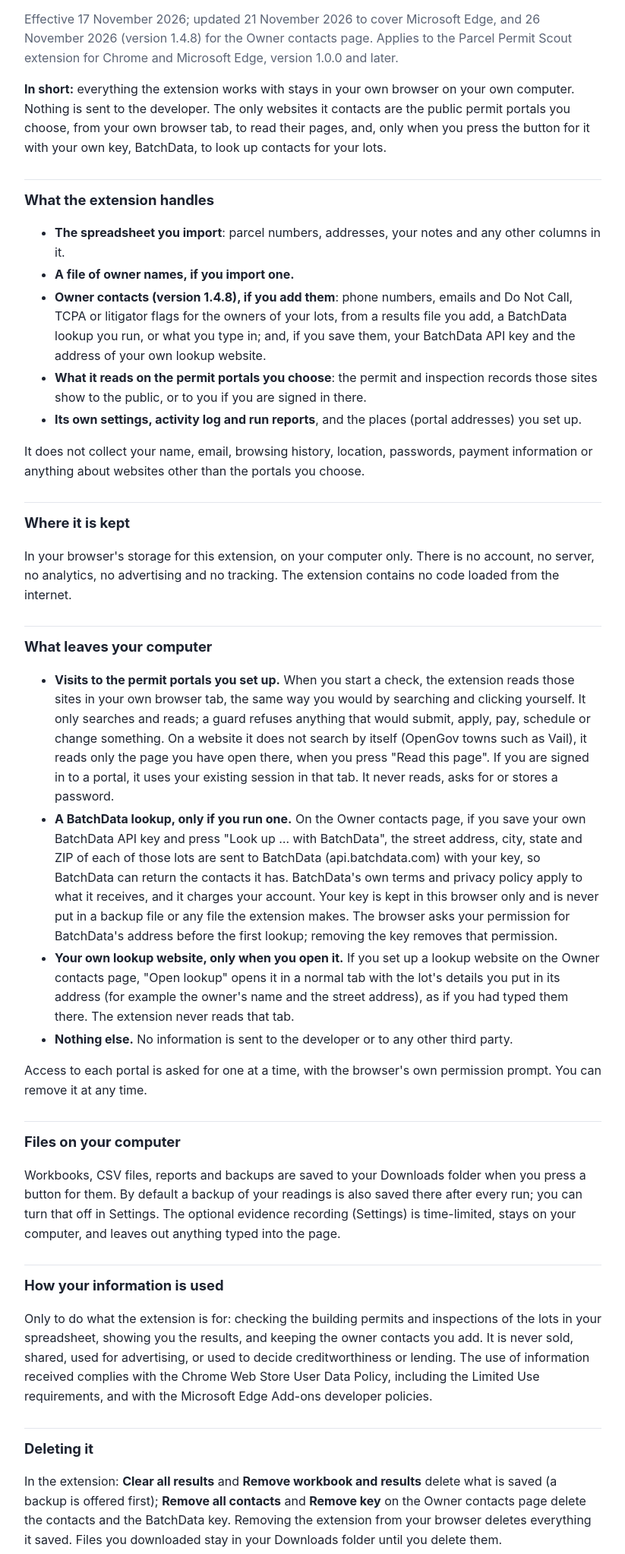
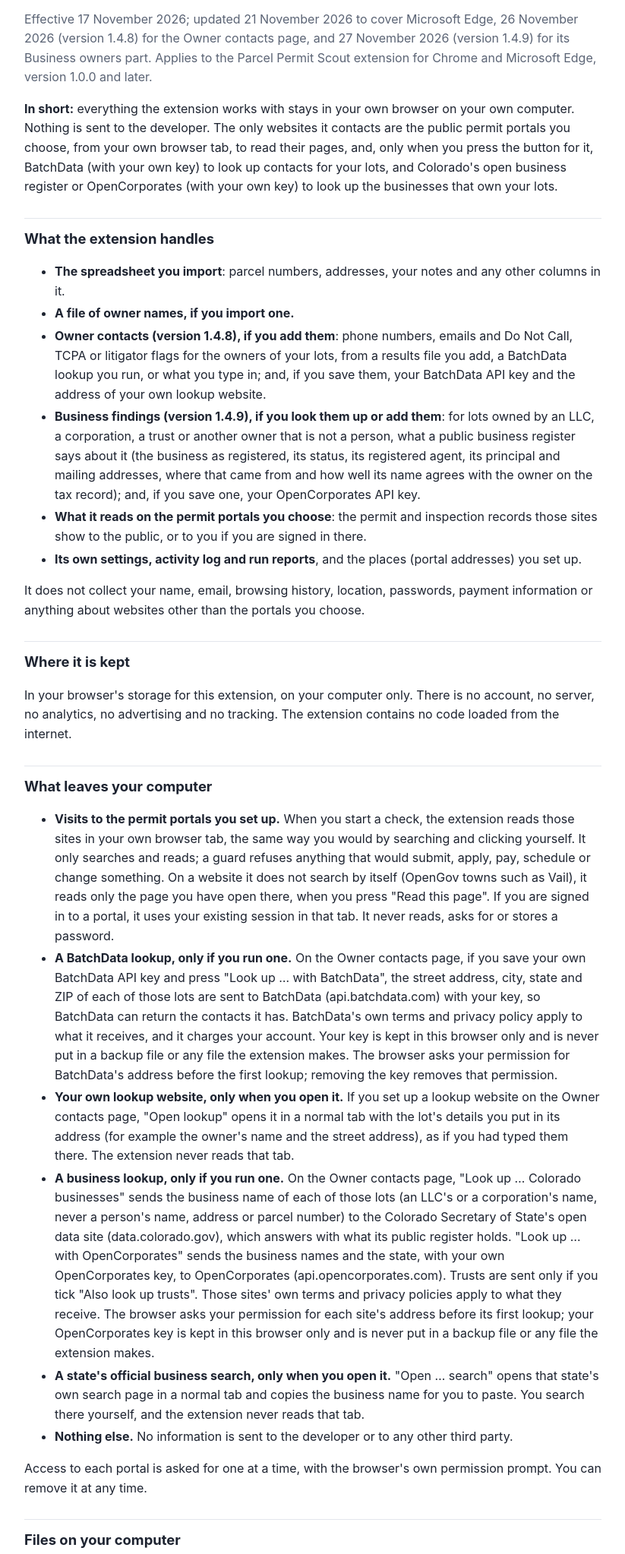
Before and after one commit to Lisle2002/Parcel-Permit-Scout, a plain HTML site: page privacy.html in a window 1280 px wide. Shown: the part 79-2125 px from the top of the page at 76% size, without its empty margins (228-1051 px from the left). Drawn offline with Linux system fonts and the light colour scheme.

Commit message:
Privacy policy: business owner lookups on the Owner contacts page (version 1.4.9)

```diff
--- a/privacy.html
+++ b/privacy.html
@@ -20,15 +20,16 @@
 <body>
 <main>
   <h1>Parcel Permit Scout: privacy policy</h1>
-  <p class="muted">Effective 17 November 2026; updated 21 November 2026 to cover Microsoft Edge, and 26 November 2026 (version 1.4.8) for the Owner contacts page. Applies to the Parcel Permit Scout extension for Chrome and Microsoft Edge, version 1.0.0 and later.</p>
+  <p class="muted">Effective 17 November 2026; updated 21 November 2026 to cover Microsoft Edge, 26 November 2026 (version 1.4.8) for the Owner contacts page, and 27 November 2026 (version 1.4.9) for its Business owners part. Applies to the Parcel Permit Scout extension for Chrome and Microsoft Edge, version 1.0.0 and later.</p>
 
-  <p><b>In short:</b> everything the extension works with stays in your own browser on your own computer. Nothing is sent to the developer. The only websites it contacts are the public permit portals you choose, from your own browser tab, to read their pages, and, only when you press the button for it with your own key, BatchData, to look up contacts for your lots.</p>
+  <p><b>In short:</b> everything the extension works with stays in your own browser on your own computer. Nothing is sent to the developer. The only websites it contacts are the public permit portals you choose, from your own browser tab, to read their pages, and, only when you press the button for it, BatchData (with your own key) to look up contacts for your lots, and Colorado's open business register or OpenCorporates (with your own key) to look up the businesses that own your lots.</p>
 
   <h2>What the extension handles</h2>
   <ul>
     <li><b>The spreadsheet you import</b>: parcel numbers, addresses, your notes and any other columns in it.</li>
     <li><b>A file of owner names, if you import one.</b></li>
     <li><b>Owner contacts (version 1.4.8), if you add them</b>: phone numbers, emails and Do Not Call, TCPA or litigator flags for the owners of your lots, from a results file you add, a BatchData lookup you run, or what you type in; and, if you save them, your BatchData API key and the address of your own lookup website.</li>
+    <li><b>Business findings (version 1.4.9), if you look them up or add them</b>: for lots owned by an LLC, a corporation, a trust or another owner that is not a person, what a public business register says about it (the business as registered, its status, its registered agent, its principal and mailing addresses, where that came from and how well its name agrees with the owner on the tax record); and, if you save one, your OpenCorporates API key.</li>
     <li><b>What it reads on the permit portals you choose</b>: the permit and inspection records those sites show to the public, or to you if you are signed in there.</li>
     <li><b>Its own settings, activity log and run reports</b>, and the places (portal addresses) you set up.</li>
   </ul>
@@ -42,6 +43,8 @@
     <li><b>Visits to the permit portals you set up.</b> When you start a check, the extension reads those sites in your own browser tab, the same way you would by searching and clicking yourself. It only searches and reads; a guard refuses anything that would submit, apply, pay, schedule or change something. On a website it does not search by itself (OpenGov towns such as Vail), it reads only the page you have open there, when you press "Read this page". If you are signed in to a portal, it uses your existing session in that tab. It never reads, asks for or stores a password.</li>
     <li><b>A BatchData lookup, only if you run one.</b> On the Owner contacts page, if you save your own BatchData API key and press "Look up … with BatchData", the street address, city, state and ZIP of each of those lots are sent to BatchData (api.batchdata.com) with your key, so BatchData can return the contacts it has. BatchData's own terms and privacy policy apply to what it receives, and it charges your account. Your key is kept in this browser only and is never put in a backup file or any file the extension makes. The browser asks your permission for BatchData's address before the first lookup; removing the key removes that permission.</li>
     <li><b>Your own lookup website, only when you open it.</b> If you set up a lookup website on the Owner contacts page, "Open lookup" opens it in a normal tab with the lot's details you put in its address (for example the owner's name and the street address), as if you had typed them there. The extension never reads that tab.</li>
+    <li><b>A business lookup, only if you run one.</b> On the Owner contacts page, "Look up … Colorado businesses" sends the business name of each of those lots (an LLC's or a corporation's name, never a person's name, address or parcel number) to the Colorado Secretary of State's open data site (data.colorado.gov), which answers with what its public register holds. "Look up … with OpenCorporates" sends the business names and the state, with your own OpenCorporates key, to OpenCorporates (api.opencorporates.com). Trusts are sent only if you tick "Also look up trusts". Those sites' own terms and privacy policies apply to what they receive. The browser asks your permission for each site's address before its first lookup; your OpenCorporates key is kept in this browser only and is never put in a backup file or any file the extension makes.</li>
+    <li><b>A state's official business search, only when you open it.</b> "Open … search" opens that state's own search page in a normal tab and copies the business name for you to paste. You search there yourself, and the extension never reads that tab.</li>
     <li><b>Nothing else.</b> No information is sent to the developer or to any other third party.</li>
   </ul>
   <p>Access to each portal is asked for one at a time, with the browser's own permission prompt. You can remove it at any time.</p>
@@ -50,10 +53,10 @@
   <p>Workbooks, CSV files, reports and backups are saved to your Downloads folder when you press a button for them. By default a backup of your readings is also saved there after every run; you can turn that off in Settings. The optional evidence recording (Settings) is time-limited, stays on your computer, and leaves out anything typed into the page.</p>
 
   <h2>How your information is used</h2>
-  <p>Only to do what the extension is for: checking the building permits and inspections of the lots in your spreadsheet, showing you the results, and keeping the owner contacts you add. It is never sold, shared, used for advertising, or used to decide creditworthiness or lending. The use of information received complies with the Chrome Web Store User Data Policy, including the Limited Use requirements, and with the Microsoft Edge Add-ons developer policies.</p>
+  <p>Only to do what the extension is for: checking the building permits and inspections of the lots in your spreadsheet, showing you the results, and keeping the owner contacts and business findings you add. It is never sold, shared, used for advertising, or used to decide creditworthiness or lending. The use of information received complies with the Chrome Web Store User Data Policy, including the Limited Use requirements, and with the Microsoft Edge Add-ons developer policies.</p>
 
   <h2>Deleting it</h2>
-  <p>In the extension: <b>Clear all results</b> and <b>Remove workbook and results</b> delete what is saved (a backup is offered first); <b>Remove all contacts</b> and <b>Remove key</b> on the Owner contacts page delete the contacts and the BatchData key. Removing the extension from your browser deletes everything it saved. Files you downloaded stay in your Downloads folder until you delete them.</p>
+  <p>In the extension: <b>Clear all results</b> and <b>Remove workbook and results</b> delete what is saved (a backup is offered first); <b>Remove all contacts</b>, <b>Remove all business findings</b> and <b>Remove key</b> on the Owner contacts page delete the contacts, the business findings and the BatchData or OpenCorporates key. Removing the extension from your browser deletes everything it saved. Files you downloaded stay in your Downloads folder until you delete them.</p>
 
   <h2>Children</h2>
   <p>The extension is a work tool and is not directed at children.</p>
```
